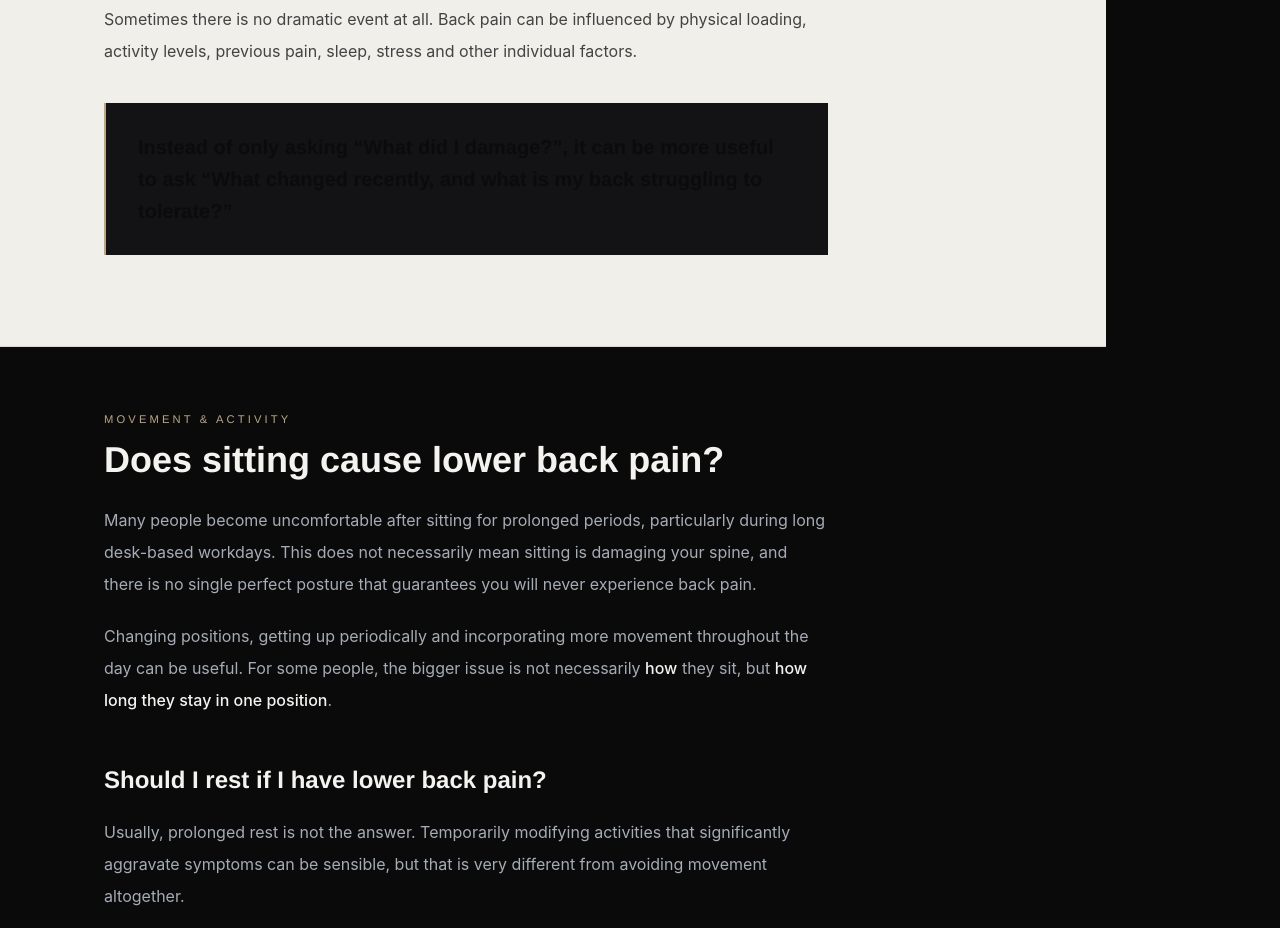
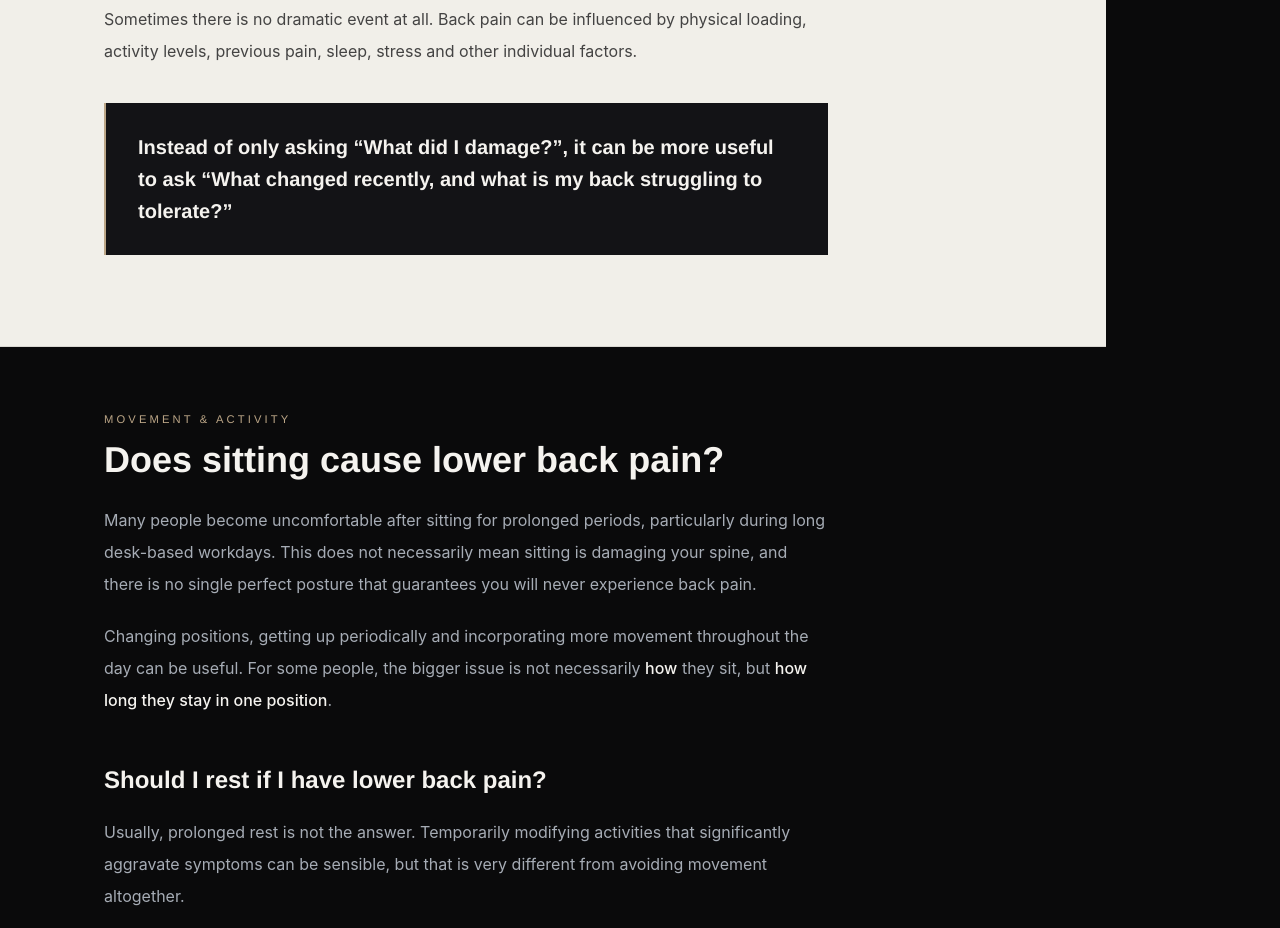
Before and after one commit to nxscollective/nxs-collective-website, a Next.js app in the folder nxs-collective/: page /blog/lower-back-pain-physiotherapy-singapore in a window 1280 px wide. Shown: the part 2400-3328 px from the top of the page. Built offline with nearby package versions, Linux system fonts and the light colour scheme.

Commit message:
Fix lower back quote contrast

```diff
--- a/nxs-collective/src/app/blog/lower-back-pain-physiotherapy-singapore/page.tsx
+++ b/nxs-collective/src/app/blog/lower-back-pain-physiotherapy-singapore/page.tsx
@@ -338,9 +338,11 @@ export default function LowerBackPainArticlePage() {
                 </p>
                 <div className="my-9 border-l-2 border-sand bg-graphite px-6 py-7 md:px-8">
                   <p className="font-display text-xl font-semibold leading-8 text-bone">
-                    Instead of only asking “What did I damage?”, it can be more
-                    useful to ask “What changed recently, and what is my back
-                    struggling to tolerate?”
+                    <span className="text-bone">
+                      Instead of only asking “What did I damage?”, it can be more
+                      useful to ask “What changed recently, and what is my back
+                      struggling to tolerate?”
+                    </span>
                   </p>
                 </div>
               </section>
```
